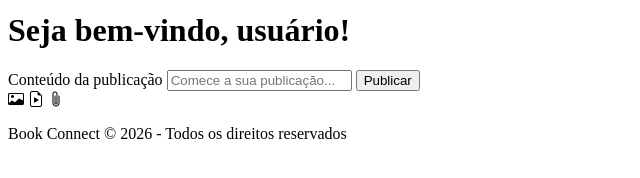
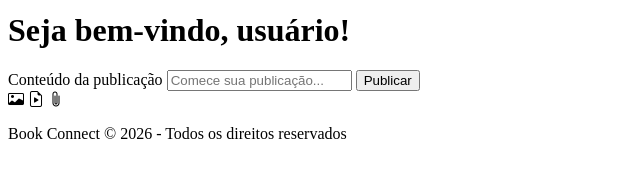
Before and after one commit to GustavoAyalaSJ/Simulado-BookConnect, a website: page SGDB/public/pages/Dashboard.html in a window 1280 px wide. Shown: the part 474-652 px from the top of the page, 0-640 px from the left. Drawn offline with nearby package versions, Linux system fonts and the light colour scheme.

```diff
--- a/SGDB/public/pages/Dashboard.html
+++ b/SGDB/public/pages/Dashboard.html
@@ -55,7 +55,7 @@
 
             <section class="starter-post-container" aria-label="Criar publicação">
                 <label class="sr-only" for="post-text">Conteúdo da publicação</label>
-                <input id="post-text" type="text" name="text" placeholder="Comece a sua publicação..." autocomplete="off" />
+                <input id="post-text" type="text" name="text" placeholder="Comece sua publicação..." autocomplete="off" />
                 <button class="post-button" type="button">Publicar</button>
                 <div class="icons-post-container" aria-hidden="true">
                     <i class="bi bi-card-image"></i>
```
Also changed, not shown: database/brModelo/Conceitual_Modelo1.png (deleted), 2 other files.
